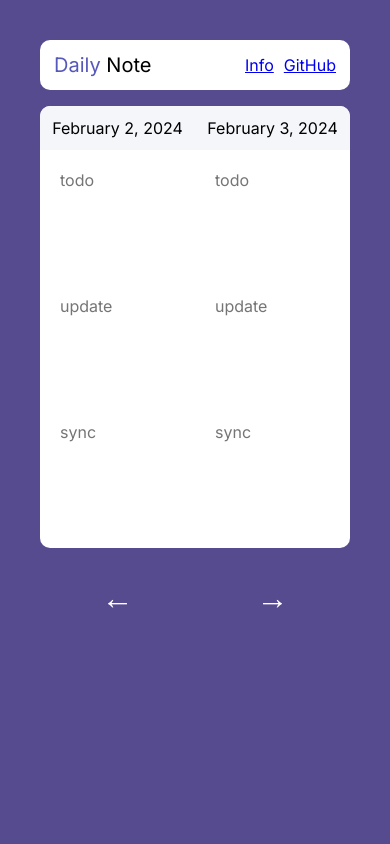
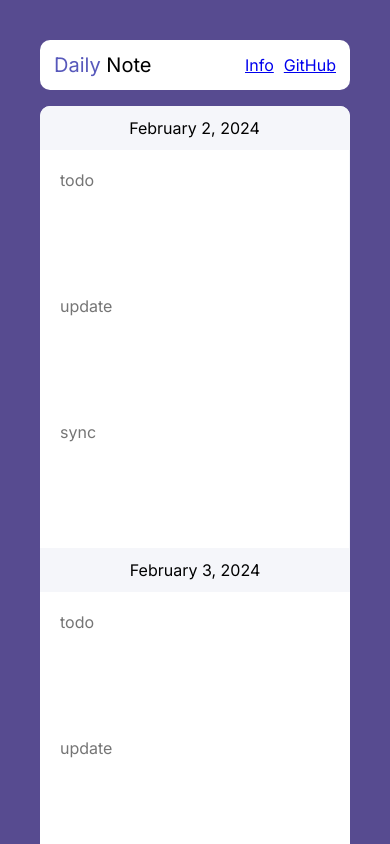
Before and after one commit to caglaozbb/daily-note, a React (Vite) app: page / in a window 390 px wide. Shown: the top 844 px of the page. Built offline with nearby package versions, Linux system fonts and the light colour scheme.

Commit message:
feat: update styles

```diff
--- a/src/App.css
+++ b/src/App.css
@@ -1,5 +1,5 @@
 #root {
-  max-width: 1280px;
+  max-width: 1000px;
   margin: 0 auto;
   padding: 2rem;
 }
@@ -56,6 +56,16 @@ header ul {
 
 }
 
+@media (max-width:600px) {
+  .container {
+    flex-direction: column;
+  }
+}
+
+.side:first-child {
+  border-right: 1px solid #f5f6fa;
+}
+
 .page-header {
   font-size: 1rem;
   display: flex;
```
